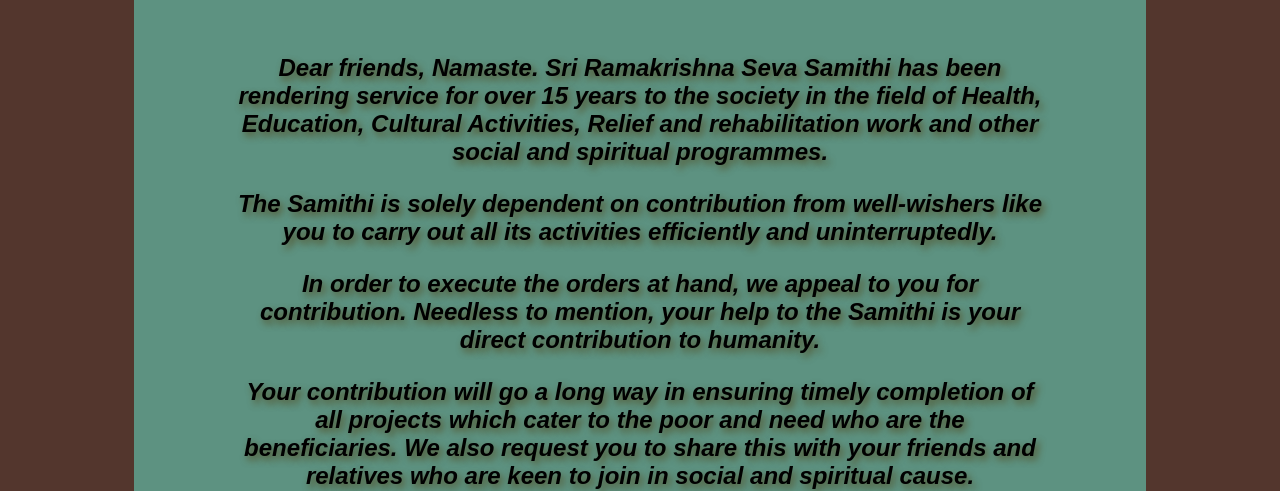
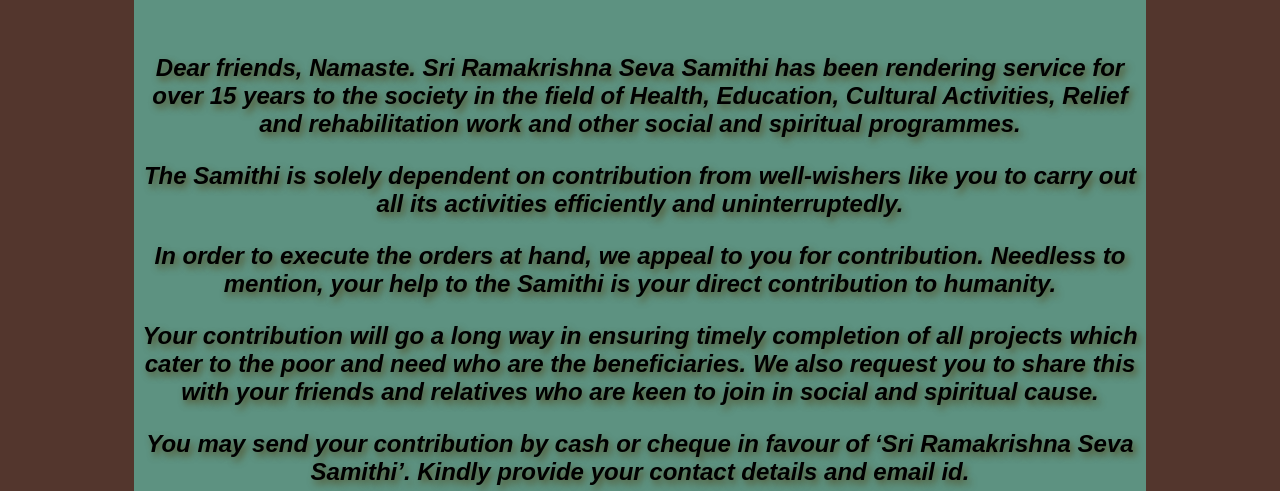
Before and after one commit to RanjaniRamanathan/rksevasamithi, a plain HTML site: page donationappeal.html in a window 1280 px wide. Shown: the part 328-819 px from the top of the page. Drawn offline with Linux system fonts and the light colour scheme.

Commit message:
Add files via upload

```diff
--- a/style.css
+++ b/style.css
@@ -364,6 +364,8 @@ p{
   margin:25vh auto 5vh auto;
   color:var(--main-white);
   width:80%;
+  text-align:justify;
+  font-size:1.5rem;
 }
 
 #appeal{
@@ -375,12 +377,6 @@ p{
   text-align:center;
   text-shadow:0 0 5px #000;
  }
-
-.page-text{
-  text-align:justify;
-  width:80%;
-  font-size:1.5rem;
-}
 
 #donate-table, th, td {
   border: 1px solid var(--main-white);
```
